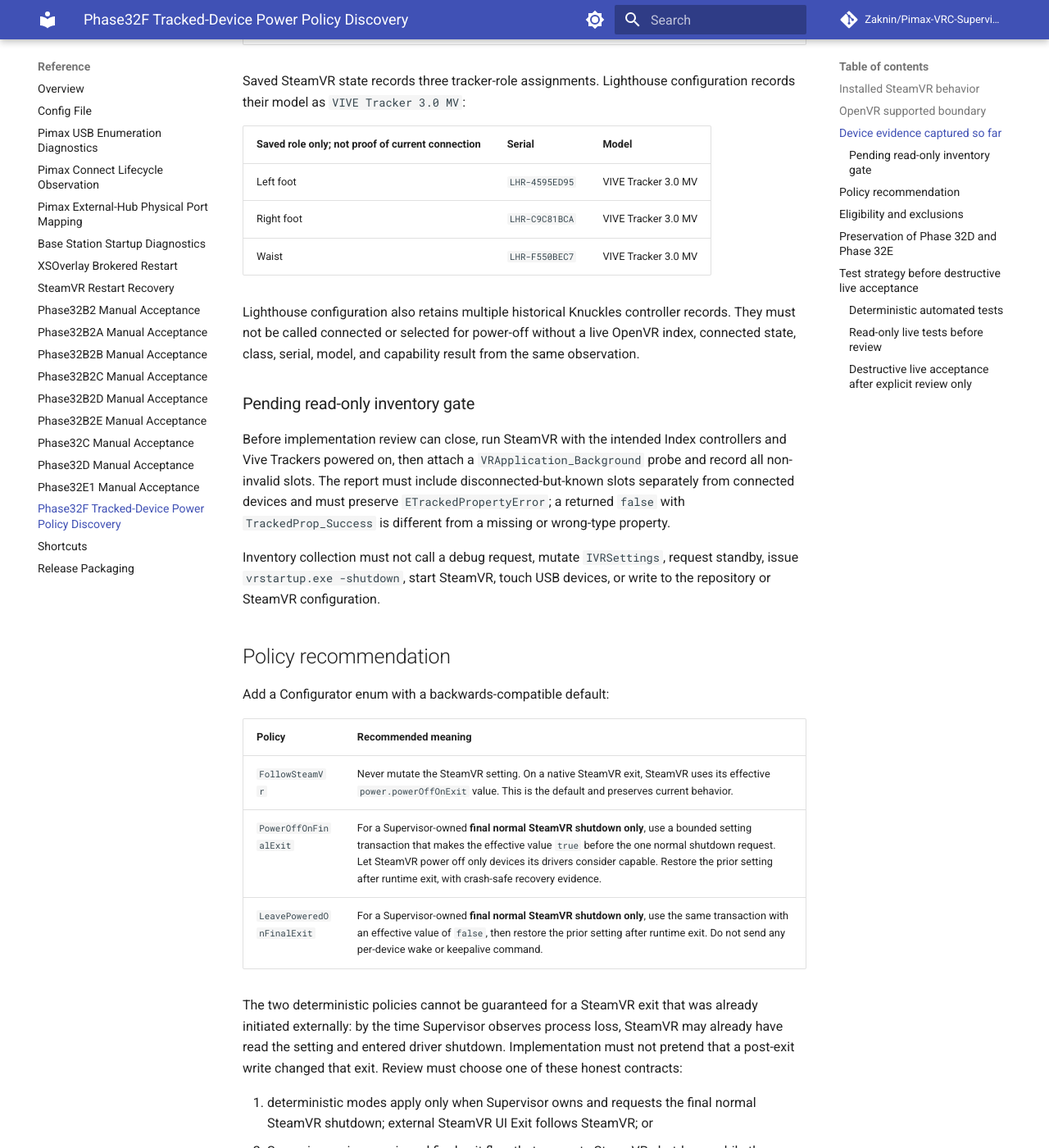
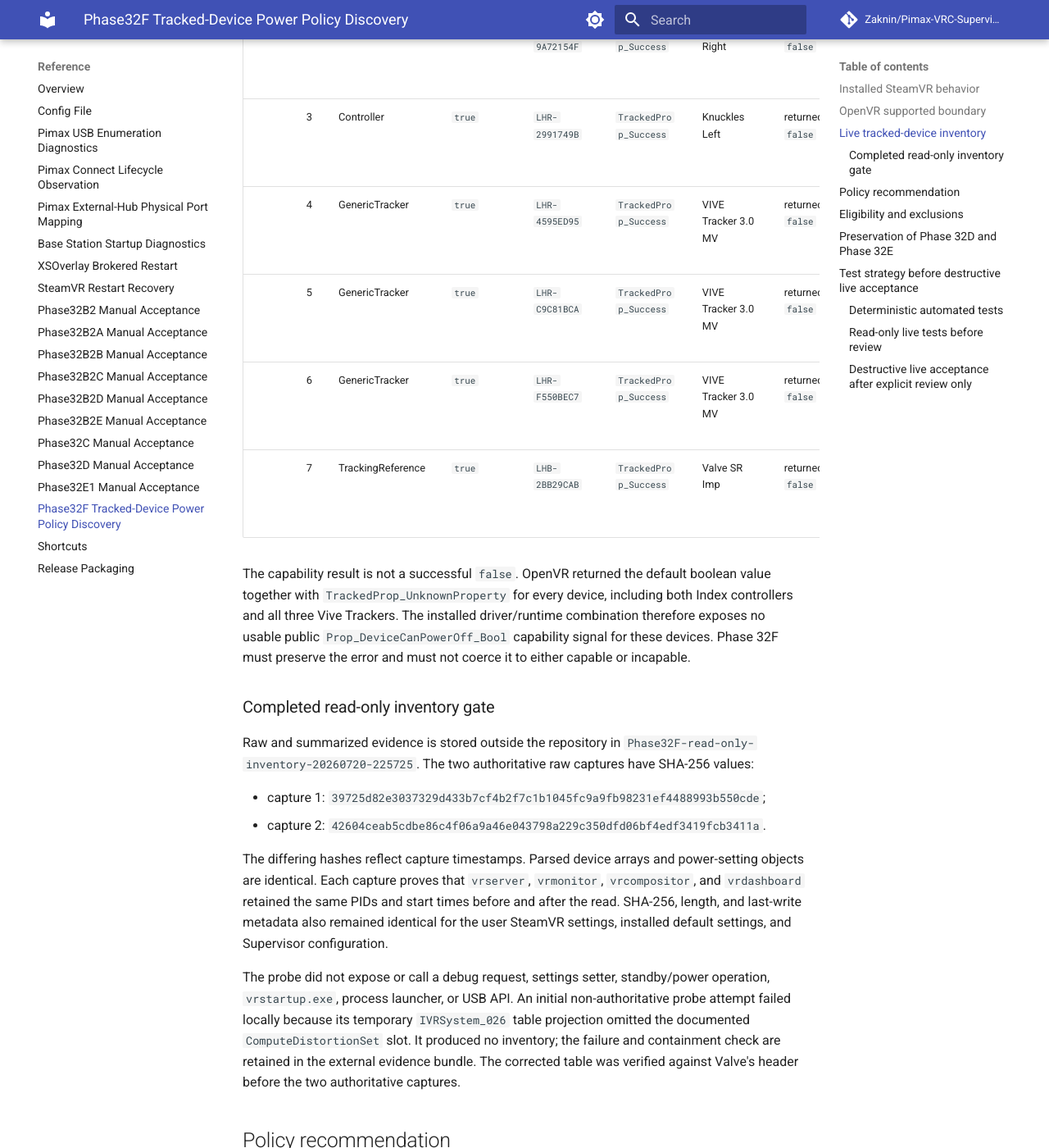
Before and after one commit to Zaknin/Pimax-VRC-Supervisor, an MkDocs documentation site: the page built from docs/development/phase32f-steamvr-tracked-device-power-policy-discovery.md, in a window 1280 px wide and 1400 px high, scrolled down 2161 px. Shown: the whole window at 82% size. Built offline with MkDocs 1.6.1 and Material for MkDocs 9.7.7, drawn with Linux system fonts in a browser that asks for light colours; comment, search, counter and statistics services are not loaded; some of the changed text lies outside the part shown.

Commit message:
Document Phase 32F tracked-device power discovery

````diff
--- a/docs/development/phase32f-steamvr-tracked-device-power-policy-discovery.md
+++ b/docs/development/phase32f-steamvr-tracked-device-power-policy-discovery.md
@@ -1,6 +1,6 @@
 # Phase 32F SteamVR Tracked-Device Power Policy Discovery
 
-Status: discovery only; no controller, tracker, HMD, base-station, USB, SteamVR-setting, or process state was changed. Implementation and destructive live acceptance are blocked pending review of this design and completion of the read-only live inventory.
+Status: discovery and read-only live inventory complete; no controller, tracker, HMD, base-station, USB, SteamVR-setting, Supervisor-config, or SteamVR process state was changed. Implementation and destructive live acceptance remain blocked pending review of the final-exit ownership contract and the unavailable per-device capability property described below.
 
 Baseline: `phase/32e-pimax-reconnect-scoped-recovery` at `7797e090f7309d3a7549f7cf236501924884d390`.
 
@@ -16,7 +16,7 @@ Discovery on 2026-07-20 found SteamVR app `250820`, build ID `23791826`. The ins
 }
 ```
 
-The active `steamvr.vrsettings` overrides `turnOffControllersTimeout` to `1800` seconds and does not contain `powerOffOnExit`. Its current effective value is therefore the installed default, `true`. The SteamVR settings schema exposes `/settings/power/powerOffOnExit` as the controller-off-on-exit toggle.
+The active `steamvr.vrsettings` overrides `turnOffControllersTimeout` to `1800` seconds and does not contain `powerOffOnExit`. Two live `IVRSettings_003.GetBool("power", "powerOffOnExit")` reads returned `true` with `VRSettingsError_None`. The value source is the installed `default.vrsettings`, whose value is `true`; there is no user override. The SteamVR settings schema exposes `/settings/power/powerOffOnExit` as the controller-off-on-exit toggle.
 
 The user setting and installed default must be read through `IVRSettings` when available. Direct JSON editing is not recommended because SteamVR owns the file and may rewrite it. A missing user value is not equivalent to an explicit `false`; effective-value and value-source evidence must be kept separate.
 
@@ -38,31 +38,33 @@ Primary references:
 - [Valve OpenVR header](https://github.com/ValveSoftware/openvr/blob/master/headers/openvr.h)
 - [Valve OpenVR driver API documentation](https://github.com/ValveSoftware/openvr/blob/master/docs/Driver_API_Documentation.md#itrackeddeviceserverdriver)
 
-## Device evidence captured so far
+## Live tracked-device inventory
 
-SteamVR was not running at the read-only capture point. A background OpenVR inventory therefore could not attach, and discovery intentionally did not start SteamVR. The two most recent `vrserver` sessions exposed the Pimax HMD and two Lighthouse tracking references, but no powered Index controllers or Vive Trackers. Log evidence cannot supply the requested tracked-device indices or property-error-aware `Prop_DeviceCanPowerOff_Bool` values.
+On 2026-07-20, a temporary external `VRApplication_Background` probe attached to the already-running SteamVR runtime through `FnTable:IVRSystem_026` and `FnTable:IVRSettings_003`. It enumerated every non-invalid slot twice. Both captures returned the same eight devices, indices, connection states, serials, models, property values, and property errors.
 
-| Evidence source | Index | Class | Serial | Model | `Prop_DeviceCanPowerOff_Bool` |
-| --- | ---: | --- | --- | --- | --- |
-| Most recent vrserver log | not available | HMD by activation evidence | `P30100P201382100320` | Pimax Crystal | not queried |
-| Most recent vrserver log | not available | tracking reference by serial convention and aapvr activation | `LHB-22CEE79A` | not reported | not queried |
-| Most recent vrserver log | not available | tracking reference by serial convention and aapvr activation | `LHB-2BB29CAB` | not reported | not queried |
+| Index | Class | Connected | Serial | Serial/model reads | Model | `Prop_DeviceCanPowerOff_Bool` | Capability property read |
+| ---: | --- | --- | --- | --- | --- | --- | --- |
+| 0 | HMD | `true` | `P30100P201382100320` | `TrackedProp_Success` | Pimax Crystal | returned `false` | `TrackedProp_UnknownProperty` (4) |
+| 1 | TrackingReference | `true` | `LHB-22CEE79A` | `TrackedProp_Success` | Valve SR Imp | returned `false` | `TrackedProp_UnknownProperty` (4) |
+| 2 | Controller | `true` | `LHR-9A72154F` | `TrackedProp_Success` | Knuckles Right | returned `false` | `TrackedProp_UnknownProperty` (4) |
+| 3 | Controller | `true` | `LHR-2991749B` | `TrackedProp_Success` | Knuckles Left | returned `false` | `TrackedProp_UnknownProperty` (4) |
+| 4 | GenericTracker | `true` | `LHR-4595ED95` | `TrackedProp_Success` | VIVE Tracker 3.0 MV | returned `false` | `TrackedProp_UnknownProperty` (4) |
+| 5 | GenericTracker | `true` | `LHR-C9C81BCA` | `TrackedProp_Success` | VIVE Tracker 3.0 MV | returned `false` | `TrackedProp_UnknownProperty` (4) |
+| 6 | GenericTracker | `true` | `LHR-F550BEC7` | `TrackedProp_Success` | VIVE Tracker 3.0 MV | returned `false` | `TrackedProp_UnknownProperty` (4) |
+| 7 | TrackingReference | `true` | `LHB-2BB29CAB` | `TrackedProp_Success` | Valve SR Imp | returned `false` | `TrackedProp_UnknownProperty` (4) |
 
-Saved SteamVR state records three tracker-role assignments. Lighthouse configuration records their model as `VIVE Tracker 3.0 MV`:
+The capability result is not a successful `false`. OpenVR returned the default boolean value together with `TrackedProp_UnknownProperty` for every device, including both Index controllers and all three Vive Trackers. The installed driver/runtime combination therefore exposes no usable public `Prop_DeviceCanPowerOff_Bool` capability signal for these devices. Phase 32F must preserve the error and must not coerce it to either capable or incapable.
 
-| Saved role only; not proof of current connection | Serial | Model |
-| --- | --- | --- |
-| Left foot | `LHR-4595ED95` | VIVE Tracker 3.0 MV |
-| Right foot | `LHR-C9C81BCA` | VIVE Tracker 3.0 MV |
-| Waist | `LHR-F550BEC7` | VIVE Tracker 3.0 MV |
+### Completed read-only inventory gate
 
-Lighthouse configuration also retains multiple historical Knuckles controller records. They must not be called connected or selected for power-off without a live OpenVR index, connected state, class, serial, model, and capability result from the same observation.
+Raw and summarized evidence is stored outside the repository in `Phase32F-read-only-inventory-20260720-225725`. The two authoritative raw captures have SHA-256 values:
 
-### Pending read-only inventory gate
+- capture 1: `39725d82e3037329d433b7cf4b2f7c1b1045fc9a9fb98231ef4488993b550cde`;
+- capture 2: `42604ceab5cdbe86c4f06a9a46e043798a229c350dfd06bf4edf3419fcb3411a`.
 
-Before implementation review can close, run SteamVR with the intended Index controllers and Vive Trackers powered on, then attach a `VRApplication_Background` probe and record all non-invalid slots. The report must include disconnected-but-known slots separately from connected devices and must preserve `ETrackedPropertyError`; a returned `false` with `TrackedProp_Success` is different from a missing or wrong-type property.
+The differing hashes reflect capture timestamps. Parsed device arrays and power-setting objects are identical. Each capture proves that `vrserver`, `vrmonitor`, `vrcompositor`, and `vrdashboard` retained the same PIDs and start times before and after the read. SHA-256, length, and last-write metadata also remained identical for the user SteamVR settings, installed default settings, and Supervisor configuration.
 
-Inventory collection must not call a debug request, mutate `IVRSettings`, request standby, issue `vrstartup.exe -shutdown`, start SteamVR, touch USB devices, or write to the repository or SteamVR configuration.
+The probe did not expose or call a debug request, settings setter, standby/power operation, `vrstartup.exe`, process launcher, or USB API. An initial non-authoritative probe attempt failed locally because its temporary `IVRSystem_026` table projection omitted the documented `ComputeDistortionSet` slot. It produced no inventory; the failure and containment check are retained in the external evidence bundle. The corrected table was verified against Valve's header before the two authoritative captures.
 
 ## Policy recommendation
 
@@ -80,6 +82,8 @@ The two deterministic policies cannot be guaranteed for a SteamVR exit that was
 2. Supervisor gains a reviewed final-exit flow that requests SteamVR shutdown, while the existing reactive UI-exit path remains observational.
 
 No public supported mechanism was found that can deterministically power off capable controllers and trackers while leaving SteamVR running. Phase 32F must not substitute a private or vendor-specific command to fill that gap.
+
+The live result narrows the recommendation further: `Prop_DeviceCanPowerOff_Bool` can be recorded diagnostically, but it cannot be an execution allow-list on this system because every intended controller and tracker returns `TrackedProp_UnknownProperty`. Phase 32F2 must either rely exclusively on SteamVR's native `powerOffOnExit` behavior during a Supervisor-owned final normal SteamVR shutdown, or remain blocked. It must not add per-device fallback commands.
 
 ## Eligibility and exclusions
 
@@ -106,7 +110,7 @@ The setting transaction and any future eligible-device diagnostics must never ru
 - Index controller or Vive Tracker dongle removal/reinsertion, or any other USB topology observation;
 - emergency cleanup, crash cleanup, process force-kill, watchdog activity, or Supervisor startup probes.
 
-Device-class exclusions are defense in depth. Diagnostic inventory may record every class, but any power-policy eligibility view must include only connected `Controller` and `GenericTracker` devices with a successful `Prop_DeviceCanPowerOff_Bool == true`. It must always exclude `HMD`, `TrackingReference`, `DisplayRedirect`, invalid/unknown classes, and every Windows USB/PnP object. Base-station power remains exclusively owned by the accepted Bluetooth base-station lifecycle.
+Device-class exclusions are defense in depth. Diagnostic inventory may record every class, but a capability view may label a device capable only when a connected `Controller` or `GenericTracker` returns `TrackedProp_Success` and `Prop_DeviceCanPowerOff_Bool == true`. The current capture labels no device capable because the property is unknown. This diagnostic result does not authorize per-device commands and does not override SteamVR's native shutdown handling. `HMD`, `TrackingReference`, `DisplayRedirect`, invalid/unknown classes, and every Windows USB/PnP object remain excluded. Base-station power remains exclusively owned by the accepted Bluetooth base-station lifecycle.
 
 ## Preservation of Phase 32D and Phase 32E
 
@@ -129,17 +133,17 @@ Phase 32F must remain downstream of the accepted lifecycle boundaries:
 4. Deterministic modes make one bounded setting transaction only for a Supervisor-owned final normal shutdown, and make zero writes for action 7 and all recovery paths.
 5. Setting reads distinguish explicit user values, installed defaults, missing values, and API errors. Any read/write/journal failure fails closed before shutdown-policy ownership is claimed.
 6. Transaction tests cover prior `true`, prior `false`, absent user override, runtime disappearance, cancellation, process crash between write and restore, idempotent recovery, and no duplicate restore.
-7. Inventory tests preserve indices and property errors, include all connected classes in evidence, and mark only capable connected controllers/generic trackers as eligible.
+7. Inventory tests preserve indices and property errors, include all connected classes in evidence, mark only successful `true` controller/tracker properties as capable, and retain `TrackedProp_UnknownProperty` without coercion.
 8. HMDs, tracking references/base stations, display redirects, invalid classes, and USB/PnP identities are never eligible.
 9. Existing Phase 32D/32E tests remain unchanged and required, especially shutdown issue count, expected-shutdown classification, replacement adoption, Pimax scoped dispatch, client redelivery, and Valve `28DE:2101` dongle exclusion.
 10. Source guards reject `lighthouse_console`, device debug requests, SetupAPI/USB mutation, direct SteamVR JSON editing, and a second `vrstartup.exe -shutdown` call site.
 
 ### Read-only live tests before review
 
-1. With SteamVR already running and devices powered, capture the complete OpenVR inventory twice and confirm stable index/serial/class/model/capability results.
-2. Run the same background probe with SteamVR stopped and confirm it returns no-server without launching SteamVR.
-3. Compare the effective power setting reported by `IVRSettings` with the user file/default resolution without writing either source.
-4. Confirm no process identity, device power state, base-station state, monitor state, USB topology, or config timestamp changes during discovery.
+1. Complete: with SteamVR already running and devices powered, two captures returned stable index/serial/class/model/capability results.
+2. Deferred: do not stop SteamVR for this discovery pass. A later already-stopped observation may confirm background init returns no-server without launching SteamVR.
+3. Complete: `IVRSettings` returned effective `true`; the user file has no override and the installed default is `true`.
+4. Complete: process identities and guarded file hashes/timestamps were unchanged. No device, base-station, monitor, USB, or configuration mutation was requested.
 
 ### Destructive live acceptance after explicit review only
 
@@ -150,4 +154,4 @@ Phase 32F must remain downstream of the accepted lifecycle boundaries:
 5. Exercise Pimax scoped recovery, client reconnect, and separate Index/Vive dongle remove/reinsert tests and prove zero policy execution and zero delayed action.
 6. Verify the prior SteamVR setting is restored after the final exit and after simulated interrupted-transaction recovery.
 
-No implementation or destructive live acceptance should begin until the pending inventory is attached and the final-exit ownership contract is reviewed.
+No Phase 32F2 implementation or destructive live acceptance should begin until the final-exit ownership contract and the `TrackedProp_UnknownProperty` implication are reviewed.
````
